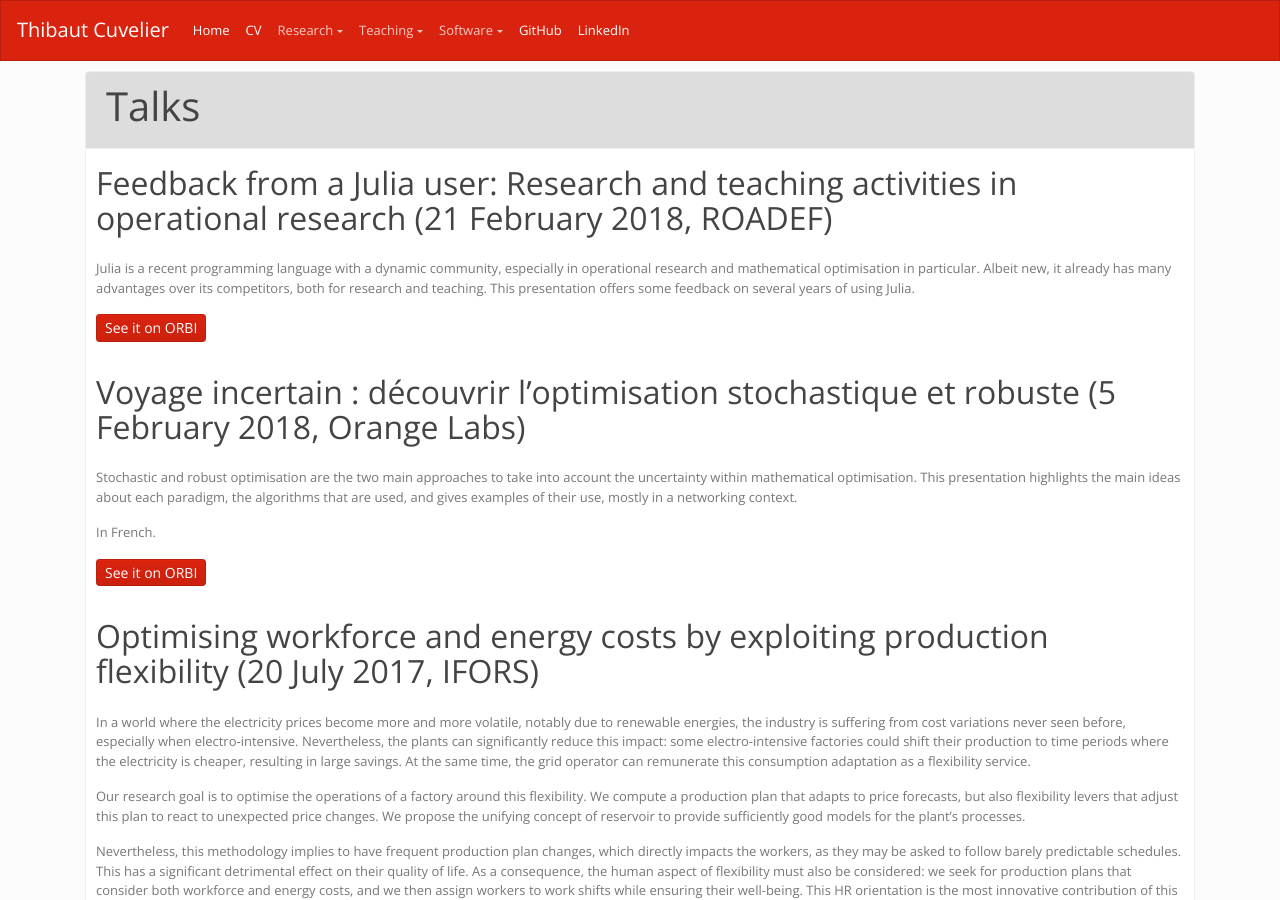
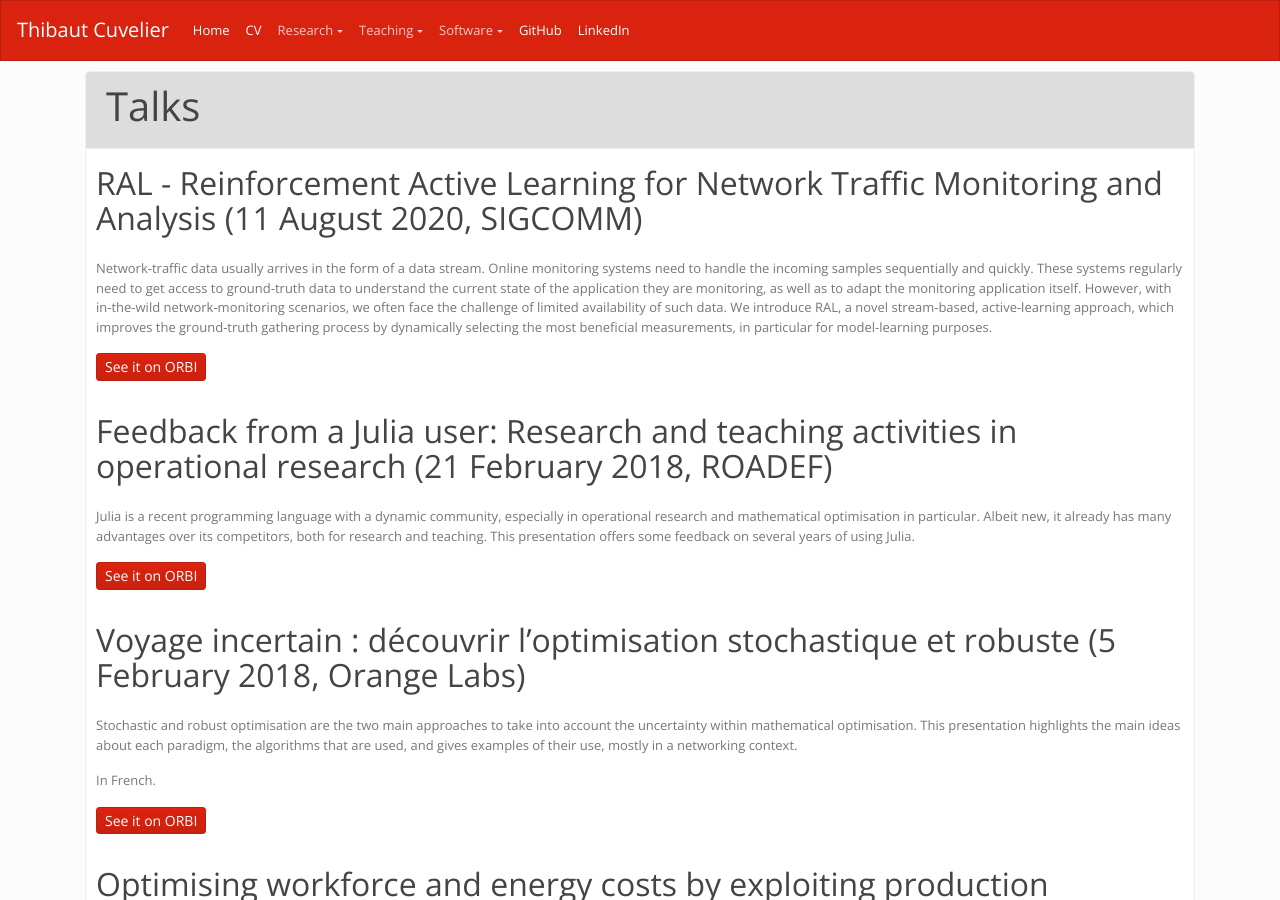
Before and after one commit to dourouc05/dourouc05.github.io, a Jekyll site: the page built from talks.md, in a window 1280 px wide and 900 px high. Built offline with Jekyll 4.4.1, drawn with Linux system fonts in a browser that asks for light colours; a script that is not in the unit is left out.

Commit message:
Update talks.md

```diff
--- a/talks.md
+++ b/talks.md
@@ -5,6 +5,12 @@ layout: page
 ---
 
 {% include card_begin.html title="Talks" id="talks" %}
+
+## RAL - Reinforcement Active Learning for Network Traffic Monitoring and Analysis (11 August 2020, SIGCOMM)
+
+Network-traffic data usually arrives in the form of a data stream. Online monitoring systems need to handle the incoming samples sequentially and quickly. These systems regularly need to get access to ground-truth data to understand the current state of the application they are monitoring, as well as to adapt the monitoring application itself. However, with in-the-wild network-monitoring scenarios, we often face the challenge of limited availability of such data. We introduce RAL, a novel stream-based, active-learning approach, which improves the ground-truth gathering process by dynamically selecting the most beneficial measurements, in particular for model-learning purposes.
+
+{% include button.html url="https://hal.archives-ouvertes.fr/hal-02932839" %}
 
 ## Feedback from a Julia user: Research and teaching activities in operational research (21 February 2018, ROADEF)
 
```
